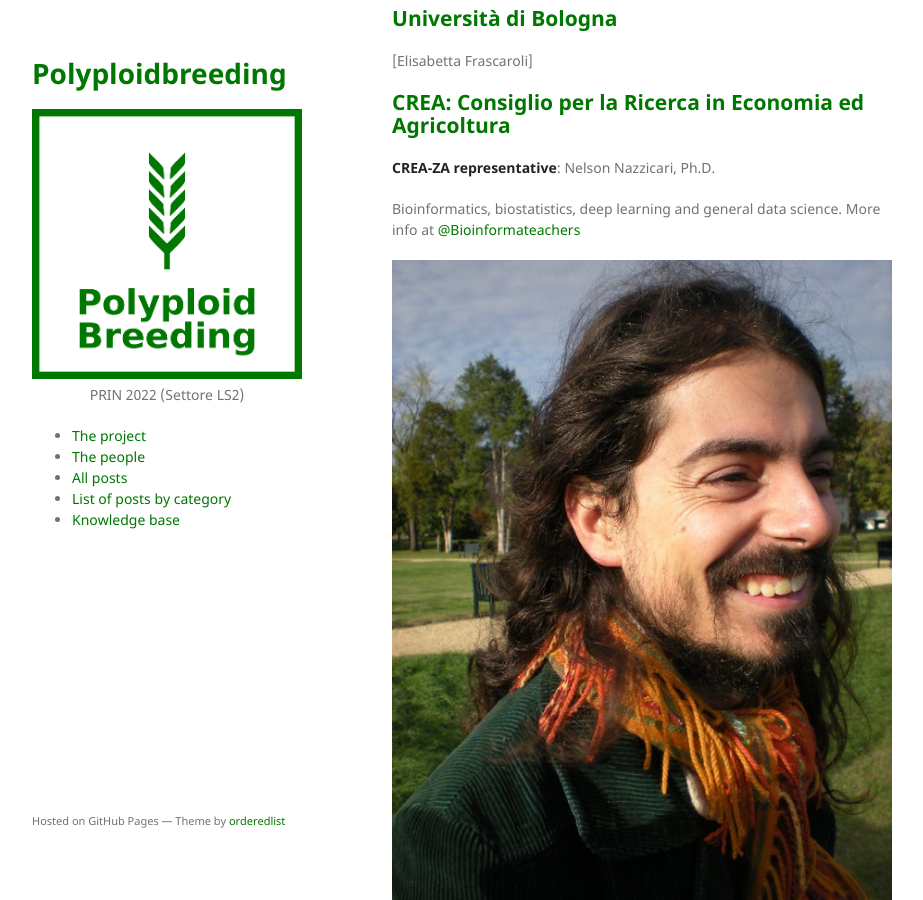
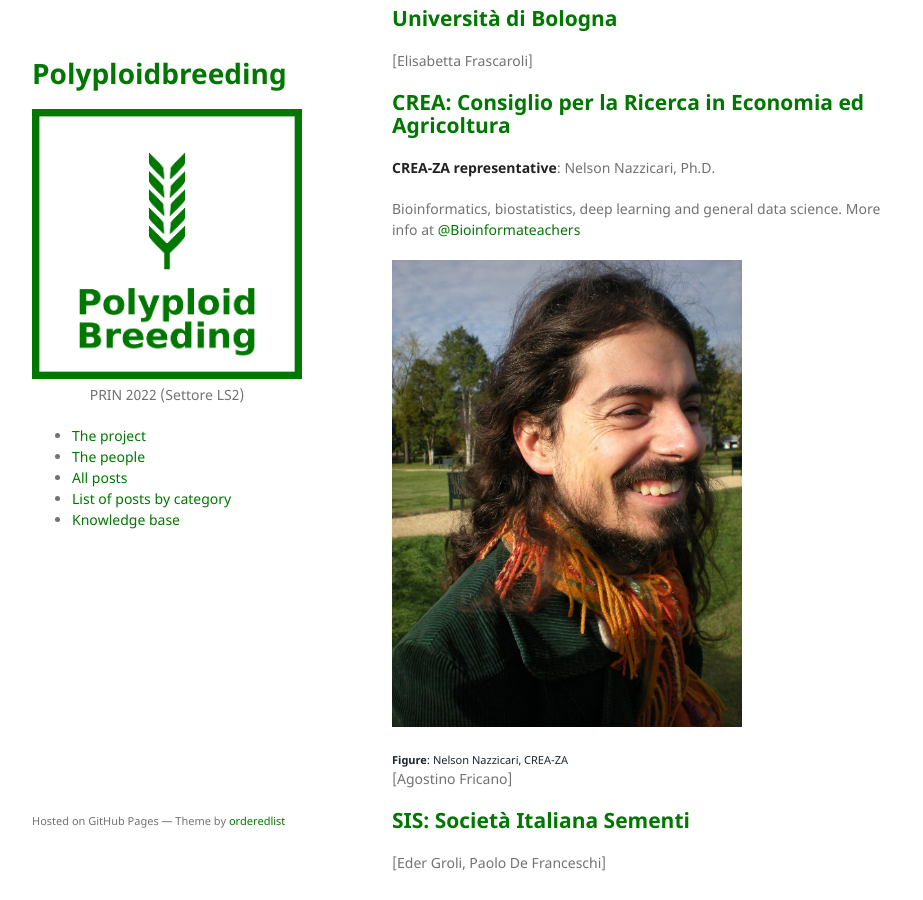
Before and after one commit to polyploidbreeding/polyploidbreeding.github.io, a Jekyll site: the page built from consortium.md, in a window 1280 px wide and 900 px high, scrolled down 894 px. Shown: the whole window, without its empty margins (178-1101 px from the left). Built offline with Jekyll 4.4.1, drawn with Linux system fonts in a browser that asks for light colours.

Commit message:
resized image

```diff
--- a/consortium.md
+++ b/consortium.md
@@ -28,10 +28,8 @@ My research activities span from plant and animal breeding & genetics, to bioinf
 
 Bioinformatics, biostatistics, deep learning and general data science. More info at [@Bioinformateachers](https://bioinformateachers.github.io/nelson.html)
 
-![Nelson Nazzicari](/assets/img/pic_nelson.jpg)
-<div class="caption"><b>Figure</b>: Nelson Nazzicari, CREA-ZA
-</div>
-
+<img src="/assets/img/pic_nelson.jpg" width="350" />
+<div class="caption"><b>Figure</b>: Nelson Nazzicari, CREA-ZA</div>
 
 \[Agostino Fricano\]
 
```
